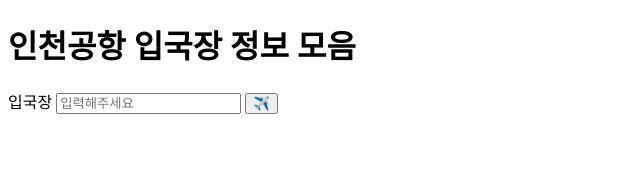
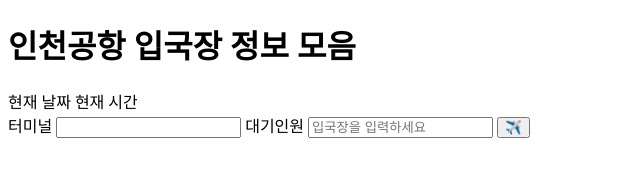
Before and after one commit to Bravetomato/using_API, a plain HTML site: page index.html in a window 1280 px wide. Shown: the whole page, without its empty margins (0-640 px from the left). Drawn offline with Linux system fonts and the light colour scheme; a web font is replaced by a local one.

Commit message:
form 설정1

```diff
--- a/index.html
+++ b/index.html
@@ -9,9 +9,13 @@
 </head>
 <body>
     <h1>인천공항 입국장 정보 모음</h1>
+    <span>현재 날짜</span>
+    <span>현재 시간</span>
     <form aria-label="입국장 검색입력">
-    <lable for="arrival">입국장</lable>
-    <input id="arrival" type="text" placeholder="입력해주세요" />
+    <lable fot="terminal">터미널</lable>
+    <input id="terminal" type="number" palceholder="숫자를 입력하세요"/>
+    <lable for="arrival">대기인원</lable>
+    <input id="arrival" type="text" placeholder="입국장을 입력하세요" />
     <button type="button">✈️</button>
     </form>
 </body>
```
